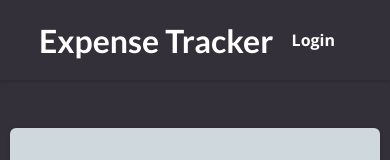
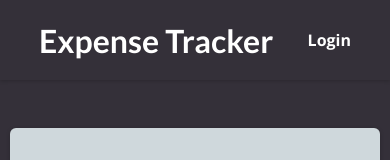
Before and after one commit to Sahil7383/Expense-Tracker-Using-Rect-Js-, a React (Create React App) app: page / in a window 390 px wide. Shown: the top 160 px of the page. Built offline with nearby package versions, Linux system fonts and the light colour scheme.

Commit message:
Update MainNavigation.module.css

```diff
--- a/src/components/Layout/MainNavigation.module.css
+++ b/src/components/Layout/MainNavigation.module.css
@@ -56,3 +56,9 @@
   background-color: #CFD8DC;
   color: black;
 }
+
+@media (max-width : 600px) {
+  .header li {
+    margin: auto;
+  }
+}
```
